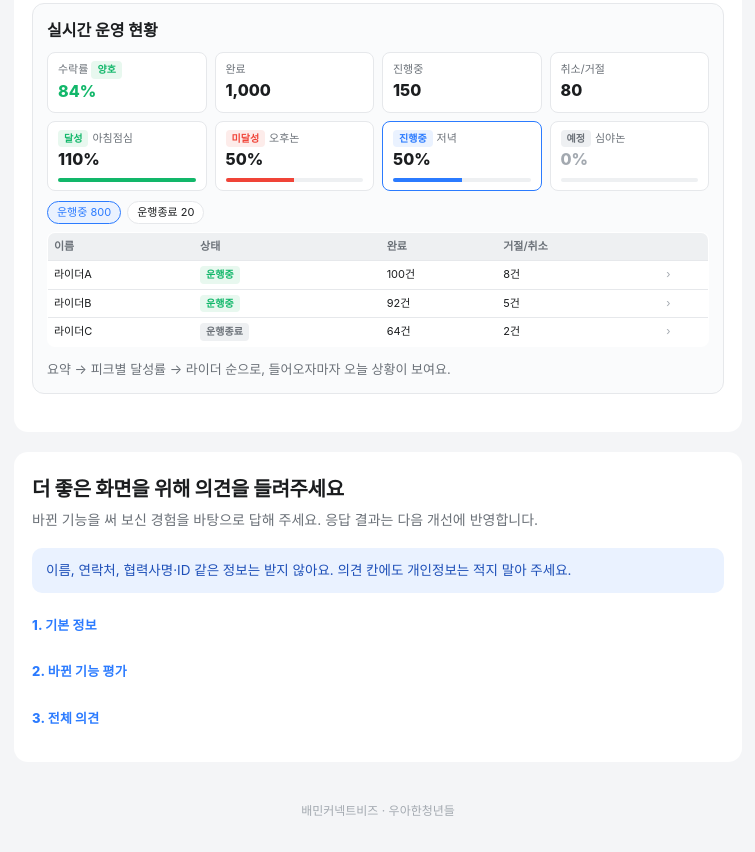
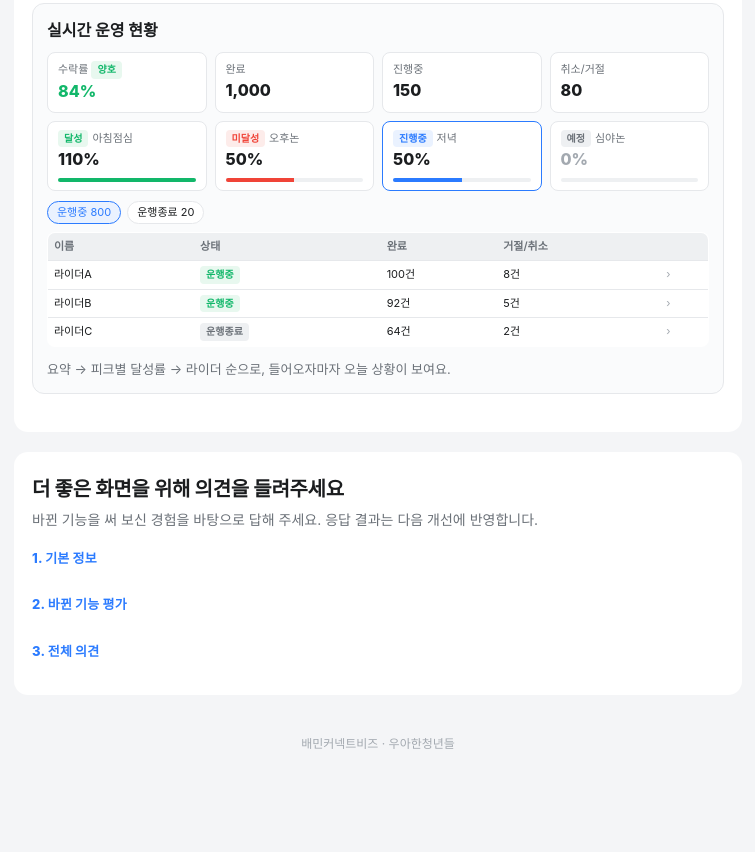
Before and after one commit to cykim1991-create/3pl-Profile-dashboard, a plain HTML site: page ops-status-survey-webapp/Index.html in a window 1280 px wide. Shown: the part 476-1328 px from the top of the page, without its empty margins (262-1017 px from the left). After the commit the page ends 1261 px from the top, so only its background shows below. Drawn offline with Linux system fonts and the light colour scheme.

Commit message:
설문 화면의 개인정보 안내 문구 삭제
Co-Authored-By: Claude Opus 5.5 <noreply@anthropic.com>

```diff
--- a/ops-status-survey-webapp/Index.html
+++ b/ops-status-survey-webapp/Index.html
@@ -93,7 +93,6 @@
   .chg .before { margin-top: 6px; font-size: 12.5px; color: var(--faint); }
 
   /* 설문 */
-  .notice { background: var(--blue-weak); border-radius: 10px; padding: 12px 14px; font-size: 13.5px; color: #1d4fb8; margin-bottom: 22px; }
   .part { margin-top: 26px; }
   .part:first-of-type { margin-top: 0; }
   .part-title { font-size: 13px; font-weight: 800; color: var(--blue); margin: 0 0 12px; letter-spacing: .2px; }
@@ -232,7 +231,6 @@
     <section class="block card" id="survey">
       <h2>더 좋은 화면을 위해 의견을 들려주세요</h2>
       <p class="lead">바뀐 기능을 써 보신 경험을 바탕으로 답해 주세요. 응답 결과는 다음 개선에 반영합니다.</p>
-      <div class="notice">이름, 연락처, 협력사명·ID 같은 정보는 받지 않아요. 의견 칸에도 개인정보는 적지 말아 주세요.</div>
 
       <form id="form" novalidate>
         <input class="hp" type="text" name="website" tabindex="-1" autocomplete="off" aria-hidden="true">
```
Also changed, not shown: 1 other file.
